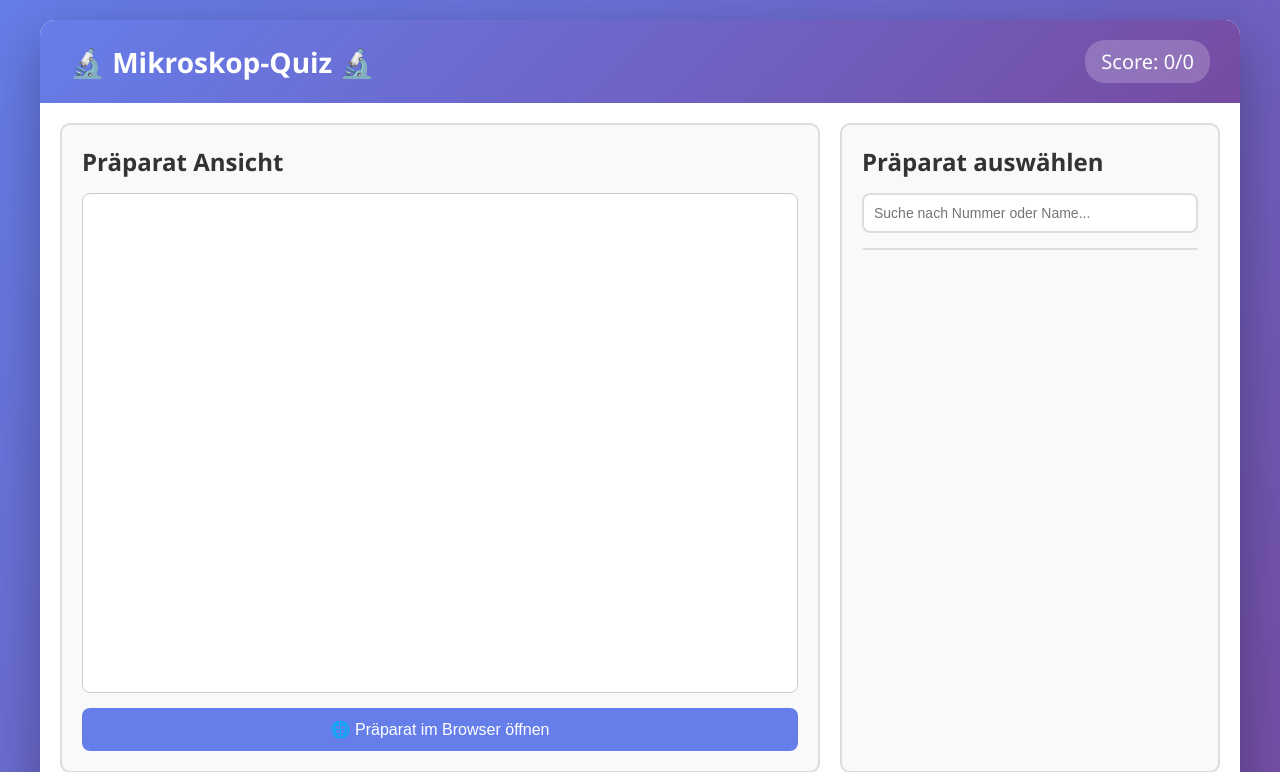
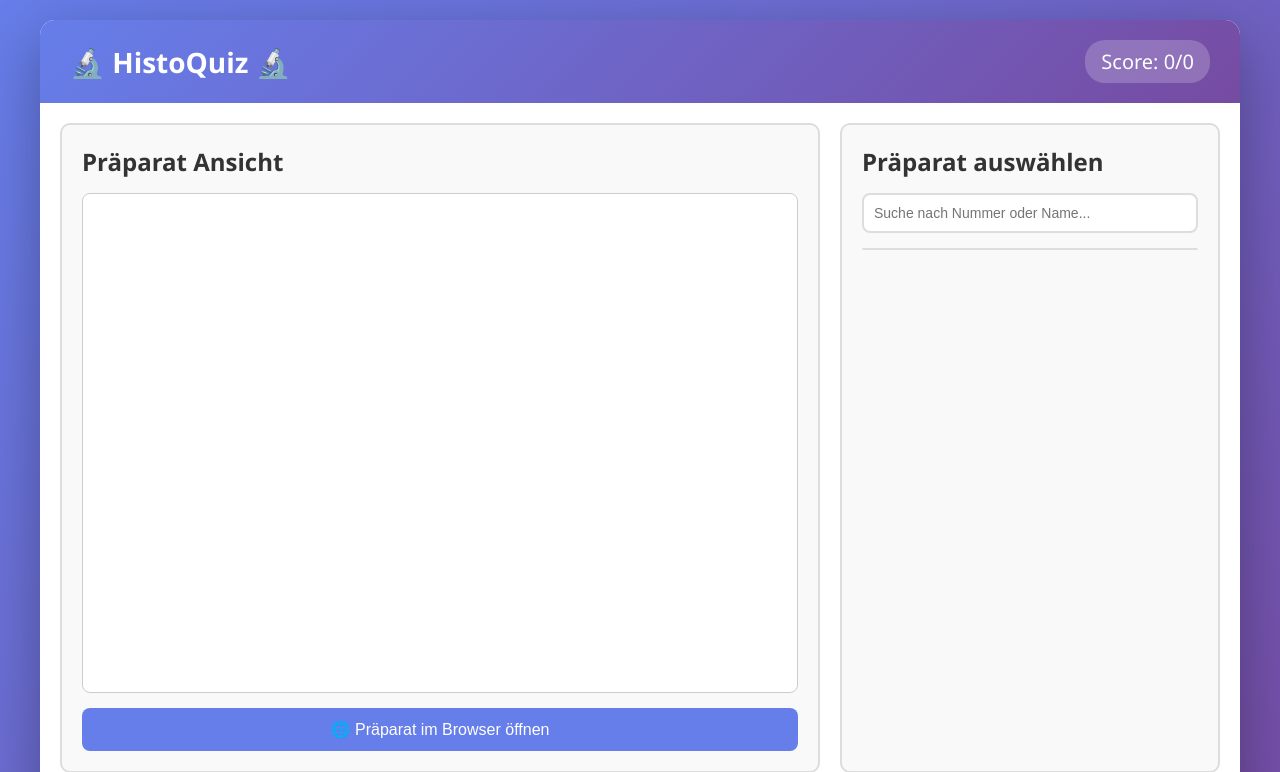
Before and after one commit to hannrei/HistoQuiz, a Python web app: template templates/index.html in a window 1280 px wide. Shown: the top 772 px of the page. Run offline with Jinja, Linux system fonts and the light colour scheme; the template is opened without the code that fills it, so the values that code supplies are empty.

```diff
--- a/main.py
+++ b/main.py
@@ -39,7 +39,7 @@ if __name__ == "__main__":
     # Create and start the server
     try:
         with socketserver.TCPServer(("", port), QuizHTTPHandler) as httpd:
-            print(f"🔬 Mikroskop-Quiz gestartet!")
+            print(f"🔬 HistoQuiz gestartet!")
             print(f"📚 {len(repo.preparations)} Präparate geladen")
             print(f"🌐 Browser wird geöffnet...")
             print(f"\n🛑 Drücke Strg+C zum Beenden\n")
--- a/src/Classes/MicroscopeQuiz.py
+++ b/src/Classes/MicroscopeQuiz.py
@@ -12,7 +12,7 @@ class MicroscopeQuiz:
 
     def run(self) -> None:
         """Start the quiz"""
-        print(f"🔬 Mikroskop-Quiz geladen ({len(self.repo.preparations)} Präparate)")
+        print(f"🔬 HistoQuiz geladen ({len(self.repo.preparations)} Präparate)")
         print("Drücke Strg+C zum Beenden\n")
 
         try:
--- a/templates/index.html
+++ b/templates/index.html
@@ -3,7 +3,7 @@
 <head>
     <meta charset="UTF-8">
     <meta name="viewport" content="width=device-width, initial-scale=1.0">
-    <title>🔬 Mikroskop-Quiz</title>
+    <title>🔬 HistoQuiz</title>
     <style>
         * {
             margin: 0;
@@ -225,7 +225,7 @@
 <body>
     <div class="container">
         <div class="header">
-            <h1>🔬 Mikroskop-Quiz 🔬</h1>
+            <h1>🔬 HistoQuiz 🔬</h1>
             <div class="score" id="score">Score: 0/0</div>
         </div>
 
```
Also changed, not shown: README.md, data/images/screenshot.png (added).
